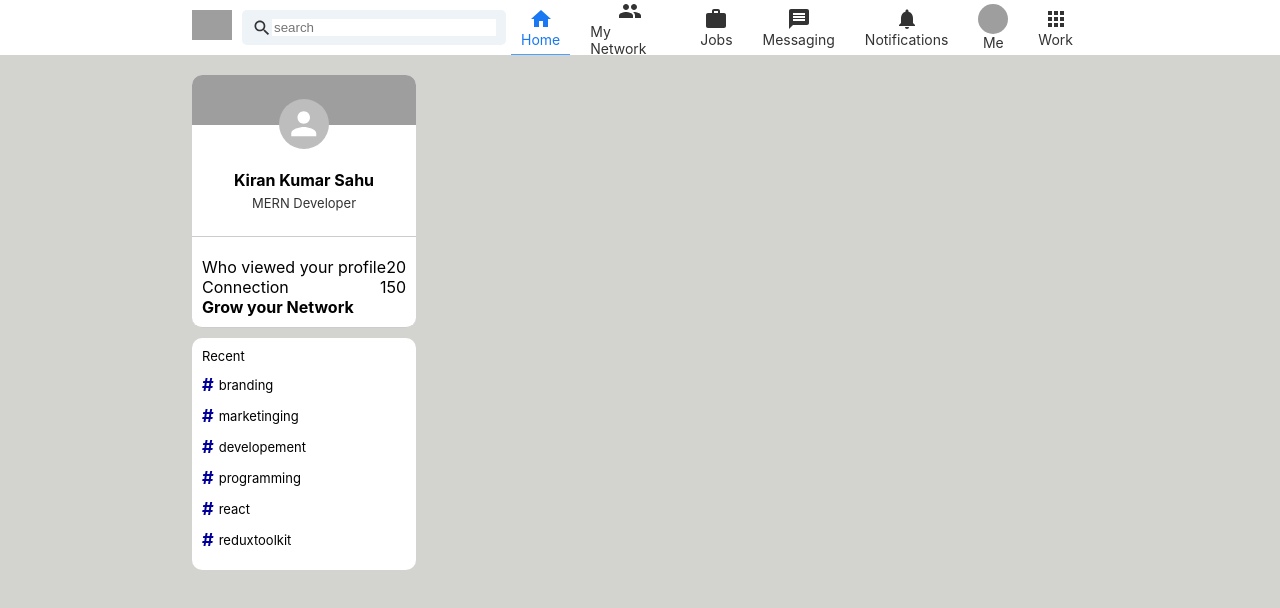
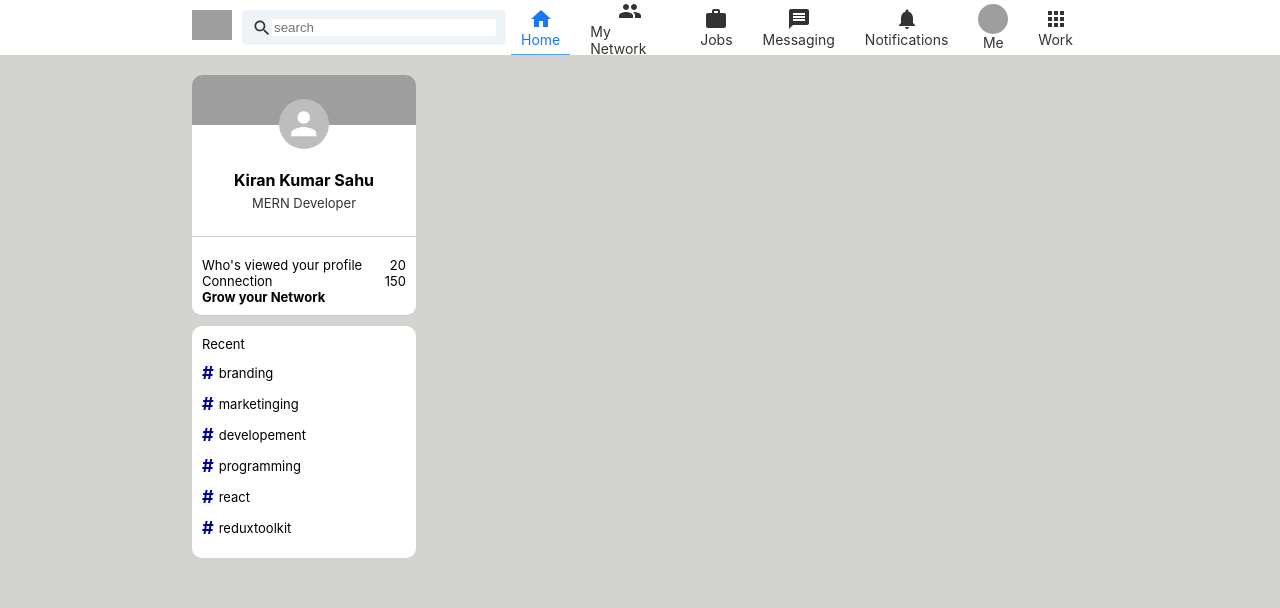
Before and after one commit to kiransahu-dev/linkedin_clone, a React (Create React App) app: page / in a window 1280 px wide. Shown: the top 608 px of the page. Built offline with nearby package versions, Linux system fonts and the light colour scheme; grey boxes are pictures that could not be loaded.

Commit message:
Minor style changed

```diff
--- a/src/components/Sidebar.jsx
+++ b/src/components/Sidebar.jsx
@@ -15,7 +15,7 @@
                 </div>
 
                 <div className='profile_stats'>
-                    <span>Who viewed your profile</span>
+                    <span className='view'>Who's viewed your profile</span>
                     <span className='stat_num'> 20 </span>
                 </div>
                 <div className='profile_stats'>
--- a/src/css/sidebar.css
+++ b/src/css/sidebar.css
@@ -45,6 +45,7 @@
     justify-content: space-between;
     text-align: left;
     padding: 0px 10px;
+    font-size: 13px;
 }
 
 .sidebar_rec {
```
